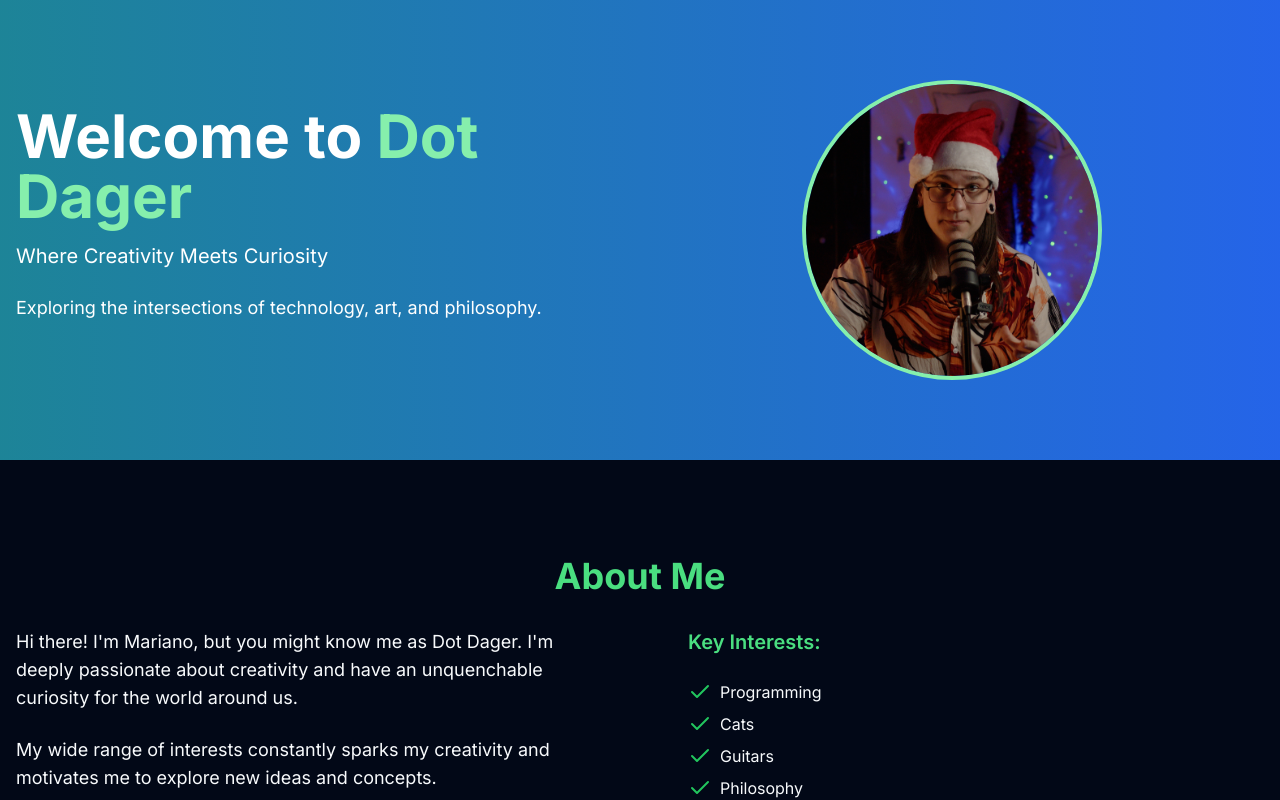
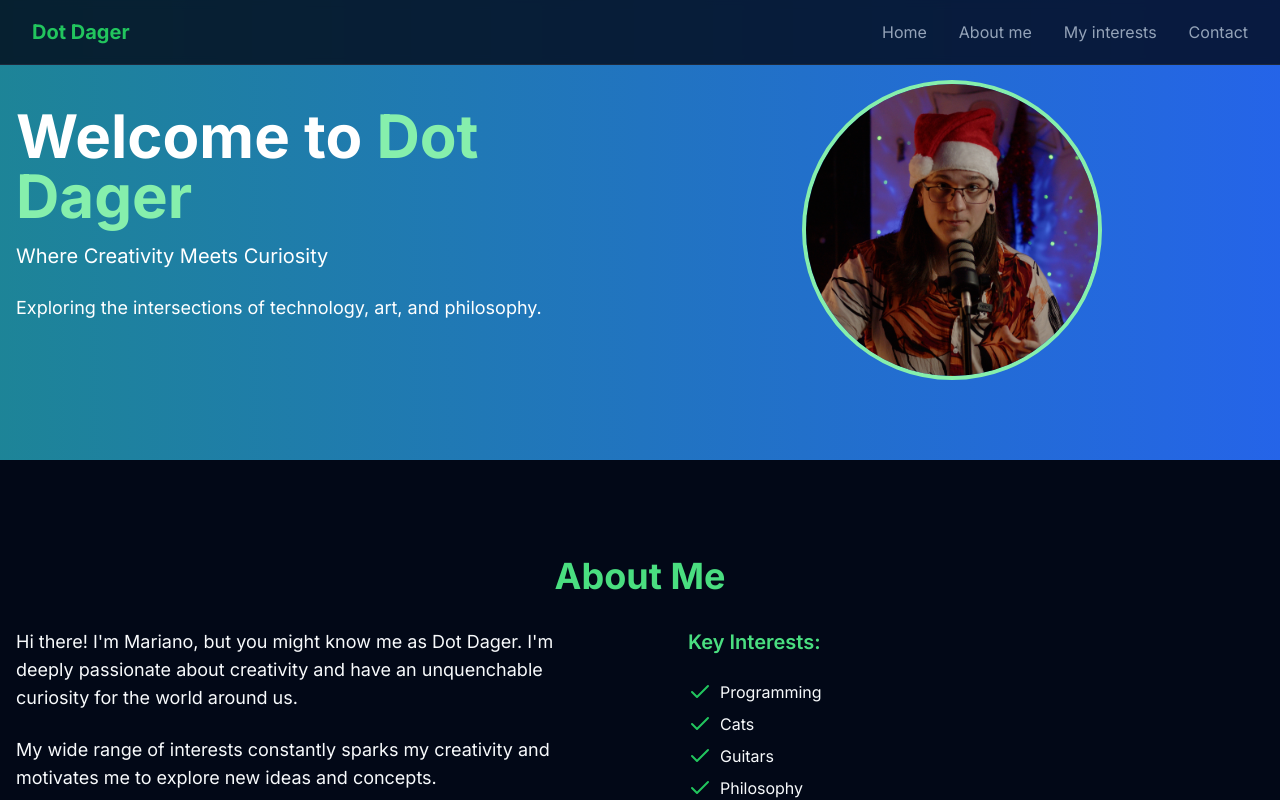
Before and after one commit to Itz-SuleX5/dot-dager-portfolio, a Next.js app: page / in a window 1280 px wide. Shown: the top 800 px of the page. Built offline with nearby package versions, Linux system fonts and the light colour scheme.

Commit message:
feat: add navbar with smooth scroll to sections

```diff
--- a/app/page.tsx
+++ b/app/page.tsx
@@ -3,15 +3,19 @@ import About from '@/components/sections/About'
 import Interests from '@/components/sections/Interests'
 import Contact from '@/components/sections/Contact'
 import Footer from '@/components/sections/Footer'
+import Navbar from '@/components/Navbar'
 
 export default function Home() {
   return (
-    <main className="flex min-h-screen flex-col items-center justify-between">
-      <Hero />
-      <About />
-      <Interests />
-      <Contact />
-      <Footer />
-    </main>
+    <>
+      <Navbar />
+      <main className="flex min-h-screen flex-col items-center justify-between w-full">
+        <section id="hero" className="w-full"><Hero /></section>
+        <section id="about" className="w-full"><About /></section>
+        <section id="interests" className="w-full"><Interests /></section>
+        <section id="contact" className="w-full"><Contact /></section>
+        <Footer />
+      </main>
+    </>
   )
 }
--- /dev/null
+++ b/components/Navbar.tsx
@@ -0,0 +1,93 @@
+"use client";
+
+import React, { useState } from 'react';
+import Link from 'next/link';
+import { Menu, X } from 'lucide-react';
+
+const Navbar = () => {
+  const [isMenuOpen, setIsMenuOpen] = useState(false);
+
+  const menuItems = [
+    { name: 'Home', href: '#hero' },
+    { name: 'About me', href: '#about' },
+    { name: 'My interests', href: '#interests' },
+    { name: 'Contact', href: '#contact' },
+  ];
+
+  const scrollToSection = (e: React.MouseEvent<HTMLAnchorElement>, href: string) => {
+    e.preventDefault();
+    const element = document.querySelector(href);
+    if (element) {
+      element.scrollIntoView({ behavior: 'smooth' });
+      setIsMenuOpen(false);
+    }
+  };
+
+  return (
+    <nav className="fixed w-full z-50 bg-background/80 backdrop-blur-sm border-b">
+      <div className="max-w-7xl mx-auto px-4 sm:px-6 lg:px-8">
+        <div className="flex items-center justify-between h-16">
+          {/* Logo */}
+          <div className="flex-shrink-0">
+            <Link
+              href="#hero"
+              className="text-xl font-bold text-primary"
+              onClick={(e) => scrollToSection(e, '#hero')}
+            >
+              Dot Dager
+            </Link>
+          </div>
+
+          {/* Desktop Menu */}
+          <div className="hidden md:flex md:items-center md:space-x-8">
+            {menuItems.map((item) => (
+              <Link
+                key={item.name}
+                href={item.href}
+                onClick={(e) => scrollToSection(e, item.href)}
+                className="text-muted-foreground hover:text-primary transition-colors duration-200"
+              >
+                {item.name}
+              </Link>
+            ))}
+          </div>
+
+          {/* Mobile Menu Button */}
+          <div className="flex md:hidden">
+            <button
+              onClick={() => setIsMenuOpen(!isMenuOpen)}
+              className="text-muted-foreground hover:text-primary transition-colors"
+              aria-label="Toggle menu"
+            >
+              {isMenuOpen ? <X size={24} /> : <Menu size={24} />}
+            </button>
+          </div>
+        </div>
+      </div>
+
+      {/* Mobile Menu */}
+      <div
+        className={`md:hidden transition-all duration-300 ease-in-out ${
+          isMenuOpen
+            ? 'opacity-100 translate-y-0'
+            : 'opacity-0 -translate-y-2 pointer-events-none'
+        }`}
+      >
+        <div className="px-2 pt-2 pb-3 space-y-1 bg-background/80 backdrop-blur-sm border-b">
+          {menuItems.map((item) => (
+            <Link
+              key={item.name}
+              href={item.href}
+              className="block px-3 py-2 text-muted-foreground hover:text-primary transition-colors duration-200"
+              onClick={(e) => scrollToSection(e, item.href)}
+            >
+              {item.name}
+            </Link>
+          ))}
+        </div>
+      </div>
+    </nav>
+  );
+};
+
+export default Navbar;
```
